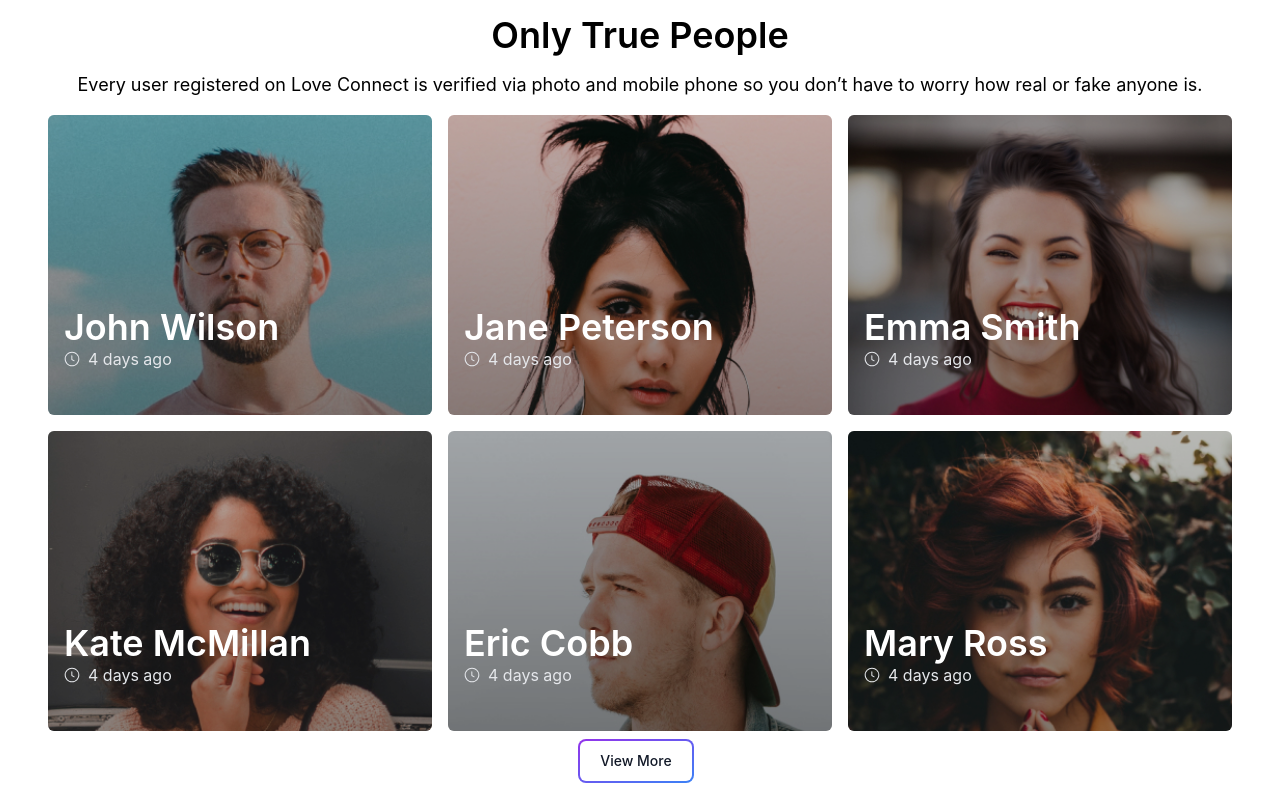
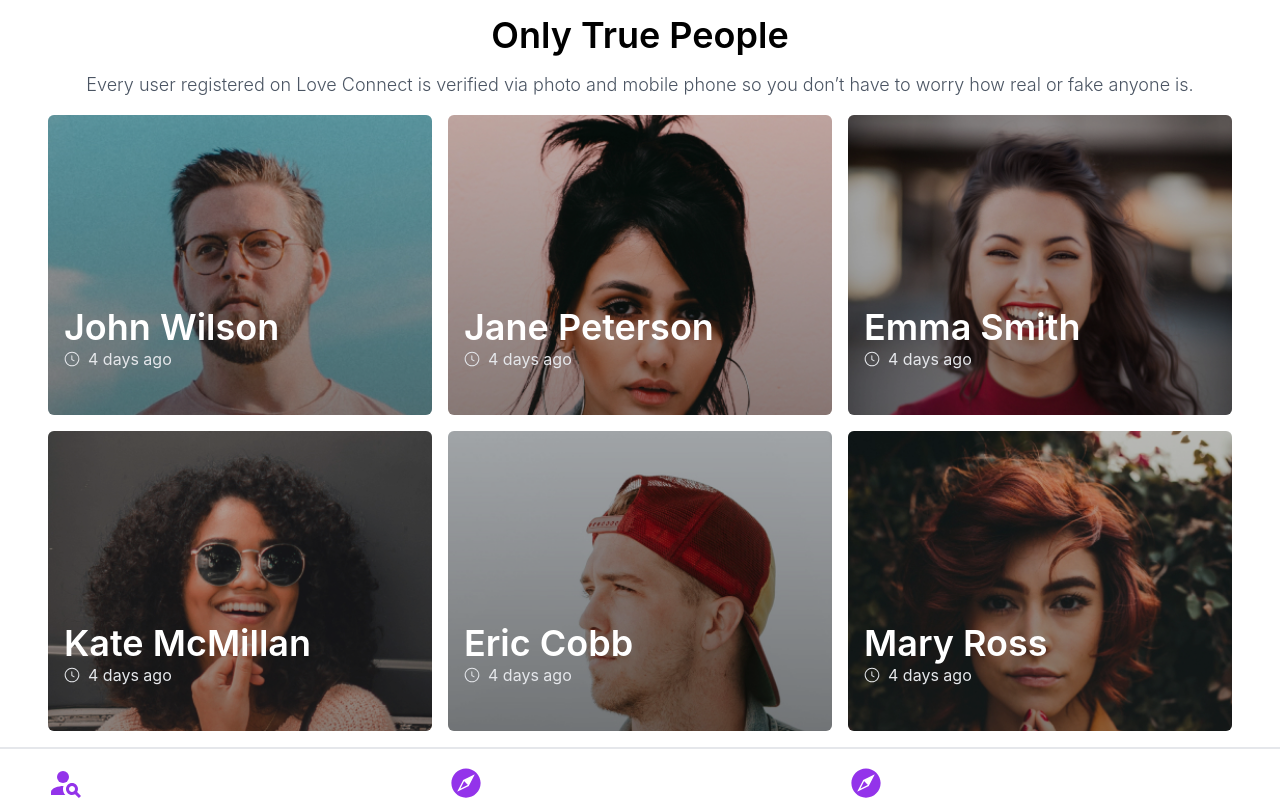
Before and after one commit to Kipronokirui/Love-Connect, a React (Create React App) app: page / in a window 1280 px wide. Shown: the part 765-1565 px from the top of the page. Built offline with nearby package versions, Linux system fonts and the light colour scheme.

Commit message:
Load More Pagination done

```diff
--- a/src/components/HomePage.js
+++ b/src/components/HomePage.js
@@ -11,14 +11,15 @@ export default function HomePage() {
   const [originalProfiles, setOriginalProfiles] = useState([]);
   const [countryList, setCountryList] = useState([])
   const [loading, setLoading] = useState(false)
+  const [profilesToShow, setProfilesToShow] = useState(6);
 
   useEffect(() => {
     setLoading(true)
     setOriginalProfiles(userProfiles);
-    setProfiles(userProfiles)
+    setProfiles(userProfiles.slice(0, profilesToShow)) //Pagination
     setCountryList(countries)
     setLoading(false)
-  }, [])
+  }, [profilesToShow])
 
   const filterProfiles = (filterData) => {
     console.log("Profile Filter called with", filterData);
@@ -39,18 +40,17 @@ export default function HomePage() {
       // Combine all conditions
       return genderCondition && ageCondition && countryCondition;
     });
-    // let filteredProfiles = originalProfiles.filter((profile) => {
-    //   return (
-    //     (!filterData.country || profile.country === filterData.country)
-    //   );
-    // });
-    setProfiles(filteredProfiles);
+
+    // setProfiles(filteredProfiles);
+    setProfiles(filteredProfiles.slice(0, profilesToShow));
   };
 
   const handlePagination = () => {
     console.log("Pagination button clicked")
+    setProfilesToShow((prev) => prev + 3);
   }
 
+  const hasMoreProfiles = profilesToShow < originalProfiles.length;
   return (
     <div>
         <Hero profileFilter={filterProfiles}/>
@@ -59,7 +59,7 @@ export default function HomePage() {
           ) : (
           <>
             <div className='border-b-2'>
-                <HomeProfiles profiles={profiles} handlePagination={handlePagination} />
+                <HomeProfiles profiles={profiles} handlePagination={handlePagination} hasMoreProfiles={hasMoreProfiles} />
             </div>
             <div className='px-8 mx-4 my-4'>
                 <WhyChoose />
--- a/src/components/HomeProfiles.jsx
+++ b/src/components/HomeProfiles.jsx
@@ -2,7 +2,7 @@ import React from 'react'
 import ProfileCard from './ProfileCard'
 import oops_image from "../assets/oops.jpg"
 
-export default function HomeProfiles({profiles, handlePagination}) {
+export default function HomeProfiles({profiles, handlePagination, hasMoreProfiles}) {
     const NoProfilesFound = () => {
         return(
             <div className='flex items-center justify-center'>
@@ -11,7 +11,7 @@ export default function HomeProfiles({profiles, handlePagination}) {
                         <img
                             src={`${oops_image}`}
                             alt='No Profiles Found'
-                            className='w-32 h-32'
+                            className='w-40 h-40'
                         />
                     </div>
                     <div className='mb-2'>
@@ -32,7 +32,7 @@ export default function HomeProfiles({profiles, handlePagination}) {
                 </h1>
             </div>
             <div className='text-center text-lg'>
-                <p className="whitespace-pre-line">
+                <p className="whitespace-pre-line text-gray-600 text-lg font-light">
                     Every user registered on Love Connect is verified via photo and mobile phone so you don’t
                     have to worry how real or fake anyone is.
                 </p>
@@ -51,6 +51,7 @@ export default function HomeProfiles({profiles, handlePagination}) {
                 <NoProfilesFound />
             )}
 
+            {hasMoreProfiles &&
                 <div className='flex items-center justify-center'>
                     <button
                         onClick={() => handlePagination()}
@@ -63,6 +64,7 @@ export default function HomeProfiles({profiles, handlePagination}) {
                         </span>
                     </button>
                 </div>
+            }
         </section>
     </div>
   )
```
Lines whose indentation alone changed are shown as unchanged.
